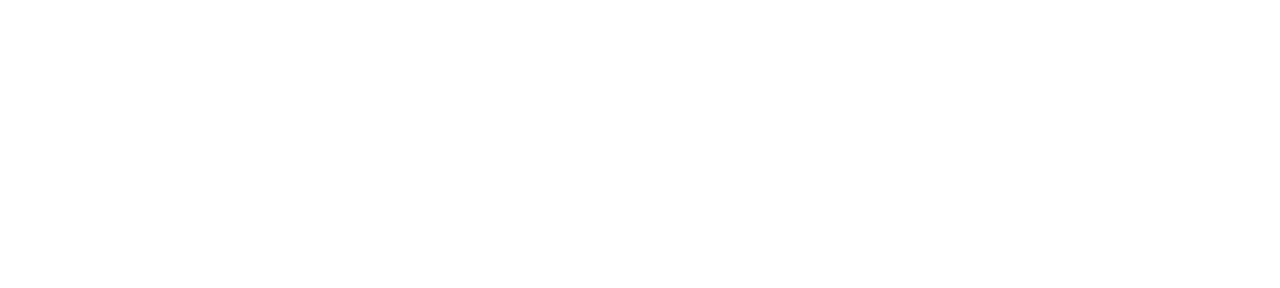
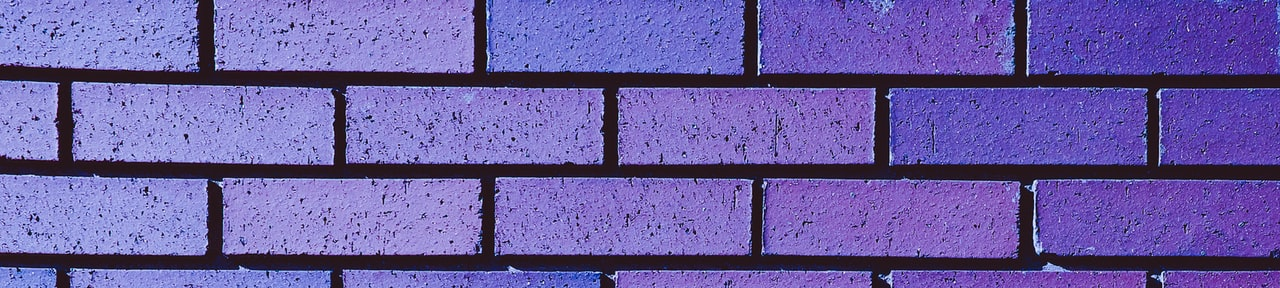
Before and after one commit to BrunoR90/Projetos-Web, a plain HTML site: page pagina_login_bootstrap/index.html in a window 1280 px wide. Shown: the top 288 px of the page. Drawn offline with nearby package versions, Linux system fonts and the light colour scheme.

Commit message:
Update 0.2 no login

```diff
--- a/pagina_login_bootstrap/styles.css
+++ b/pagina_login_bootstrap/styles.css
@@ -3,7 +3,9 @@ html, Body{
     width: 100%;
     display: flex;
     align-items: center;
+    background-image: url("purple.jpg");
 }
+
 
 /* body{
     display: flex;
```
Also changed, not shown: pagina_login_bootstrap/purple.jpg (added).
